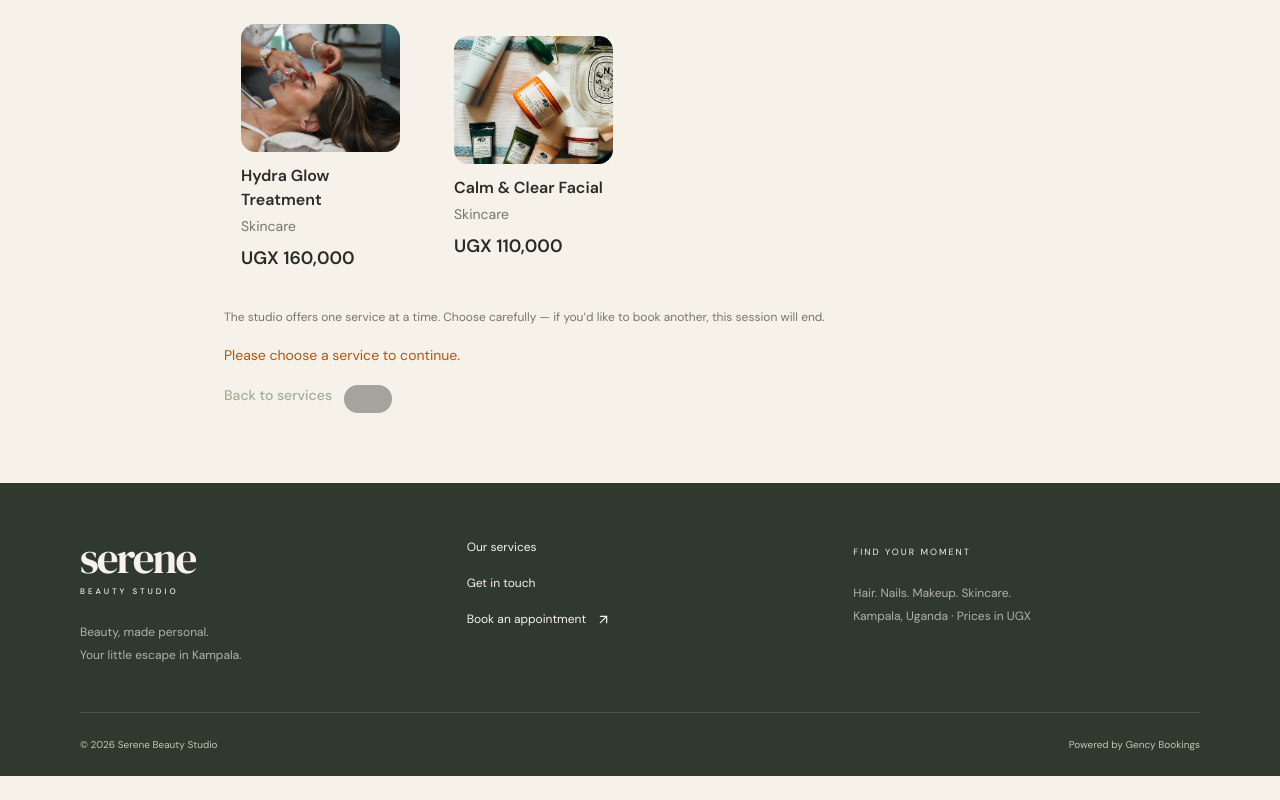
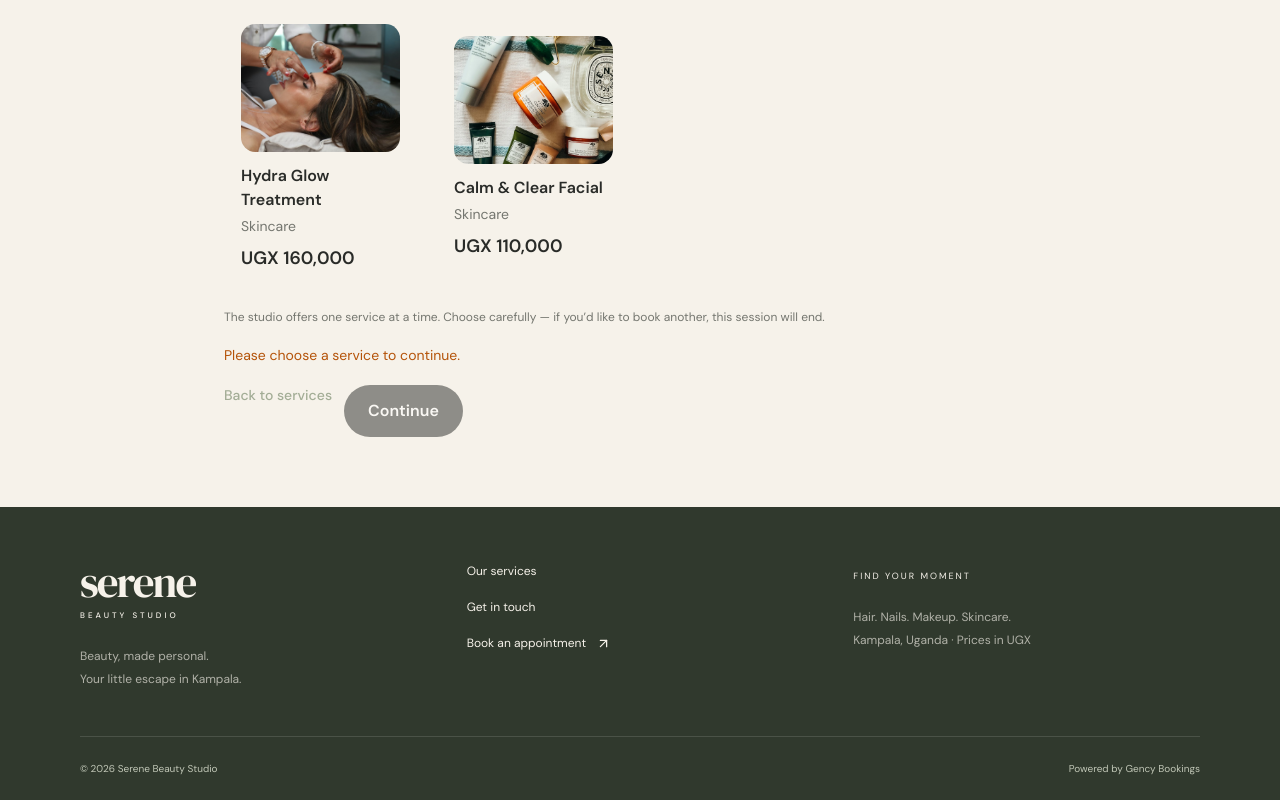
Before and after one commit to ashbypatrick12-art/twelve1234, a React (Vite) app: page /book in a window 1280 px wide. Shown: the part 1286-2086 px from the top of the page. Before the commit the page ends 2062 px from the top, so only its background shows below. Built offline with nearby package versions, Linux system fonts and the light colour scheme.

Commit message:
Ensure button labels render consistently

```diff
--- a/src/components/ui/Button.jsx
+++ b/src/components/ui/Button.jsx
@@ -11,20 +11,15 @@ export function Button({
   return (
     <button
       className={cn(
-        'inline-flex items-center justify-center gap-2 font-semibold rounded-full transition',
+        'inline-flex items-center justify-center gap-2 whitespace-nowrap font-semibold rounded-full transition',
         'focus:outline-none focus-visible:ring-2 focus-visible:ring-sage focus-visible:ring-offset-2 focus-visible:ring-offset-ivory',
-        'active:scale-[0.98]',
-        'disabled:opacity-40 disabled:pointer-events-none',
+        'active:scale-[0.98] disabled:opacity-50 disabled:pointer-events-none',
         Object.entries({
-          'bg-ivory text-charcoal border border-charcoal/10 hover:bg-white hover:shadow-soft':
-            variant === 'ghost',
-          'bg-charcoal text-white hover:bg-charcoal/90':
-            variant === 'primary',
-          'bg-ivory text-charcoal border border-ivory hover:bg-white hover:shadow-soft':
-            variant === 'secondary',
-          'bg-sage text-white hover:bg-sagedeep':
-            variant === 'accent',
-          'w-11 h-11': size === 'icon',
+          'bg-ivory text-charcoal border border-charcoal/10 hover:bg-white hover:shadow-soft': variant === 'ghost',
+          'bg-charcoal text-white hover:bg-charcoal/90': variant === 'primary',
+          'bg-ivory text-charcoal border border-ivory hover:bg-white hover:shadow-soft': variant === 'secondary',
+          'bg-sage text-white hover:bg-sagedeep': variant === 'accent',
+          'w-11 h-11 p-0': size === 'icon',
           'px-5 py-3': size === 'sm',
           'px-6 py-3.5': size === 'md',
           'px-7 py-4': size === 'lg',
@@ -36,6 +31,8 @@ export function Button({
       )}
       disabled={disabled}
       {...props}
-    />
+    >
+      <span className="inline-flex items-center justify-center gap-2 leading-normal">{children}</span>
+    </button>
   );
 }
```
